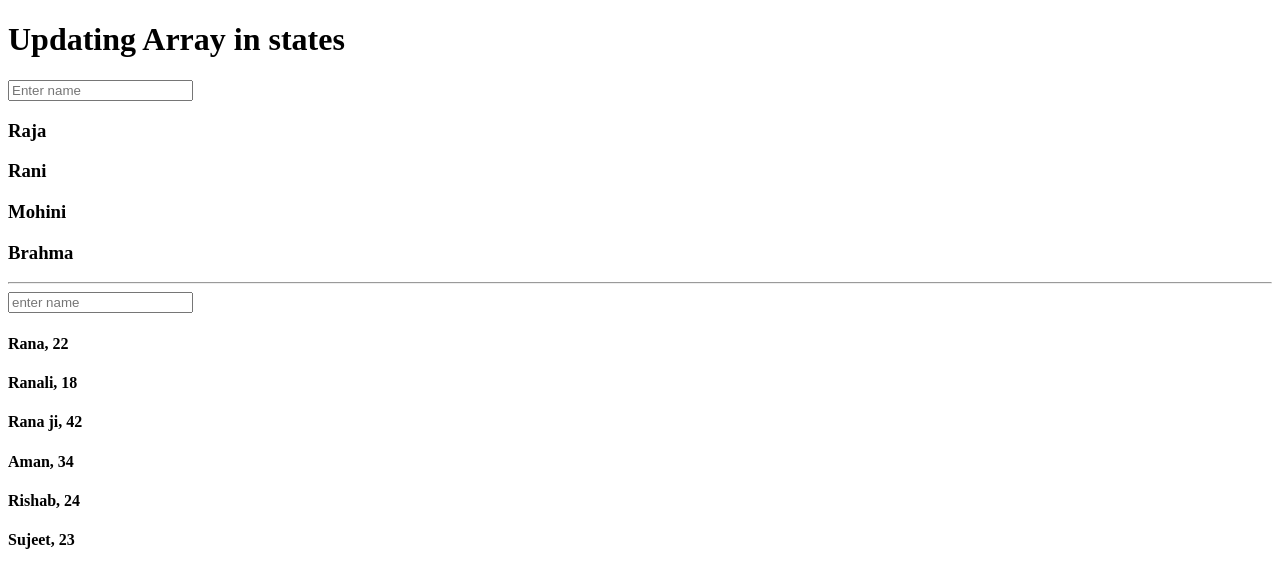
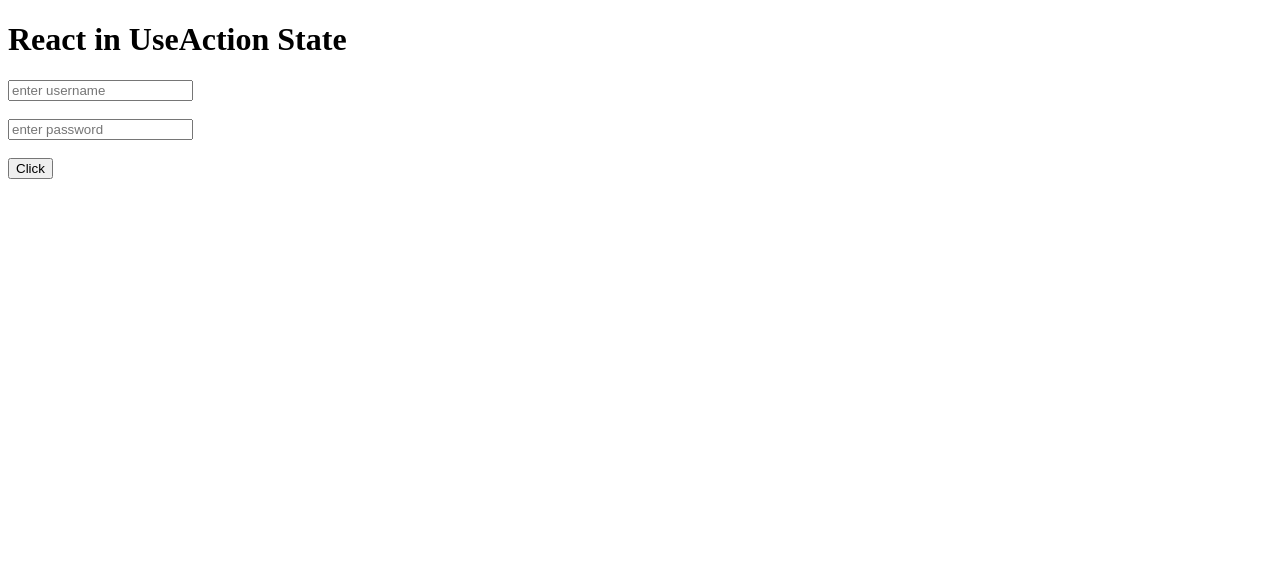
Before and after one commit to CFMrahul/React-JS, a React (Vite) app in the folder react-states/: page / in a window 1280 px wide. Shown: the top 588 px of the page. Built offline with nearby package versions, Linux system fonts and the light colour scheme.

Commit message:
Add useAction state

```diff
--- a/react-states/src/App.jsx
+++ b/react-states/src/App.jsx
@@ -3,6 +3,7 @@ import AddUser from "./utils/AddUser"
 import DisplayUser from "./utils/DisplayUser"
 import UpObject from "./utils/UpObject"
 import UpArray from "./utils/UpArray"
+import ActionState from "./utils/ActionState"
 
 
 
@@ -15,7 +16,9 @@ function App() {
 
      {/* <UpObject/> */}
 
-     <UpArray/>
+     {/* <UpArray/> */}
+
+     <ActionState/>
     </>
   )
 }
--- /dev/null
+++ b/react-states/src/utils/ActionState.jsx
@@ -0,0 +1,16 @@
+function ActionState() {
+
+    return (
+        <>
+        <h1>React in UseAction State</h1>
+        <form action="">
+            <input type="text" placeholder="enter username" name="user" />
+            <br /><br />
+            <input type="password" placeholder="enter password" name="password " />
+            <br /><br />
+            <button>Click</button>
+        </form>
+        </>
+    )
+}
+export default ActionState
```
